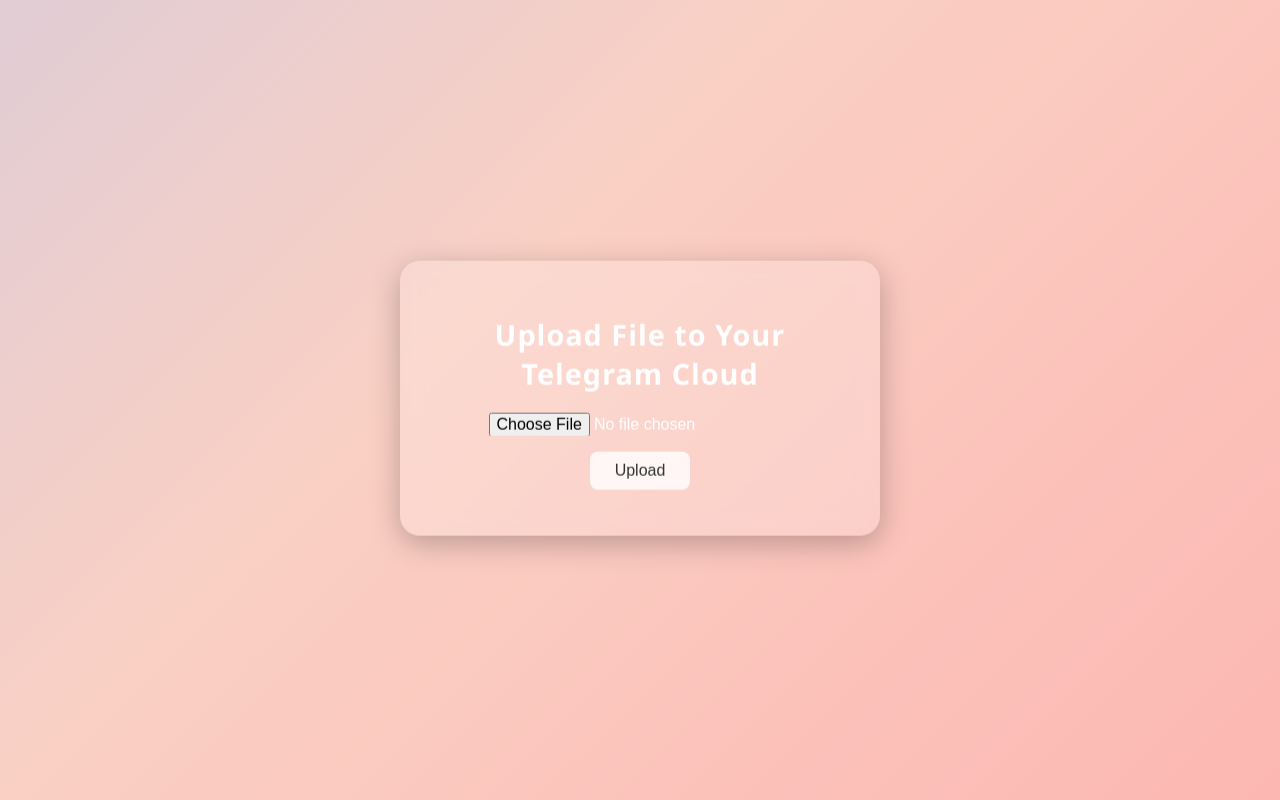
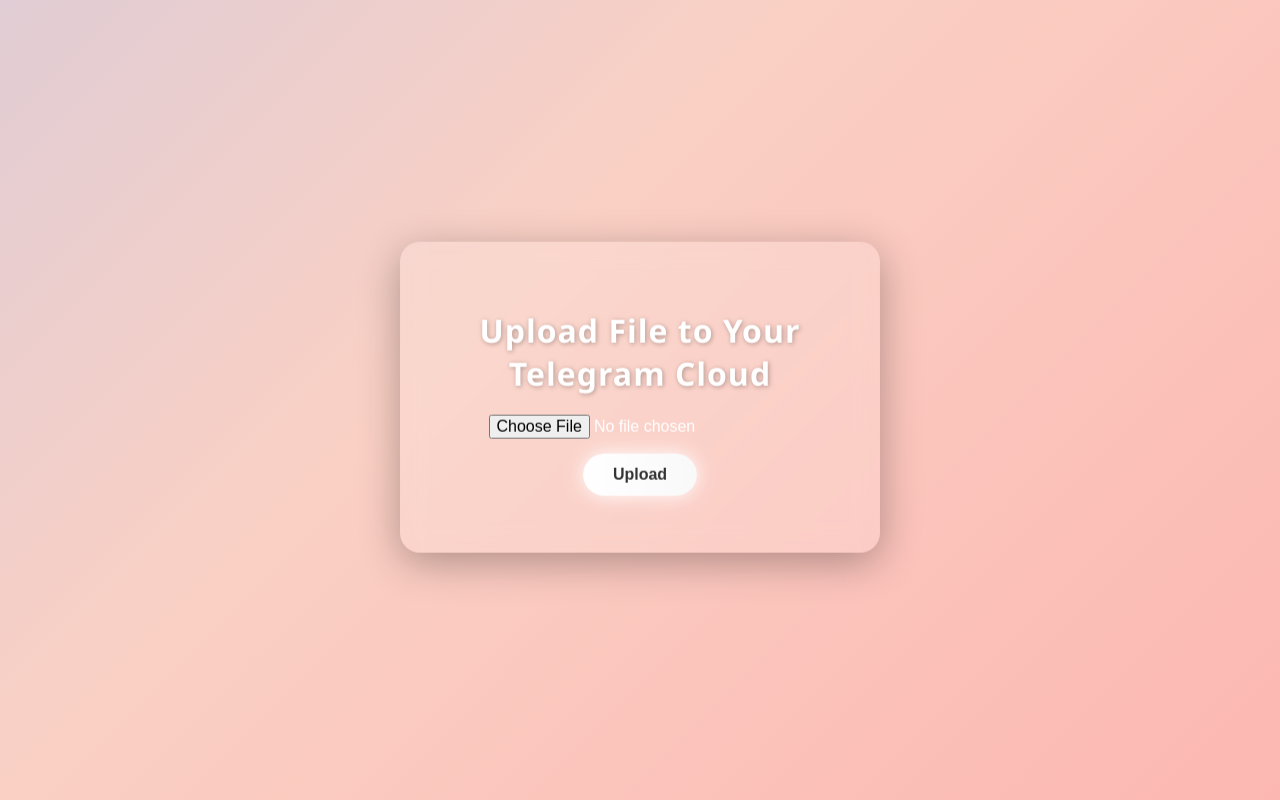
Before and after one commit to subhamtg/Subham_cloud-server, a website: page public/index.html in a window 1280 px wide. Drawn offline with Linux system fonts and the light colour scheme.

Commit message:
Update style.css

```diff
--- a/public/style.css
+++ b/public/style.css
@@ -1,4 +1,4 @@
-/* Background Gradient Animation */
+/* ✨ Intro Animation for Body */
 body {
   margin: 0;
   padding: 0;
@@ -6,79 +6,103 @@
   height: 100vh;
   background: linear-gradient(-45deg, #ff9a9e, #fad0c4, #a1c4fd, #c2e9fb);
   background-size: 400% 400%;
-  animation: gradientBG 15s ease infinite;
+  animation: gradientBG 15s ease infinite, fadeInPage 2s ease-in-out;
   display: flex;
   justify-content: center;
   align-items: center;
+  overflow: hidden;
 }
 
-/* Background Transition Animation */
+/* 🌈 Gradient Background Animation */
 @keyframes gradientBG {
   0% { background-position: 0% 50%; }
   50% { background-position: 100% 50%; }
   100% { background-position: 0% 50%; }
 }
 
-/* Upload Container */
+/* 🌟 Fade In Intro Page */
+@keyframes fadeInPage {
+  0% { opacity: 0; transform: scale(1.2); }
+  100% { opacity: 1; transform: scale(1); }
+}
+
+/* 📦 Upload Container */
 .upload-container {
-  background: rgba(255, 255, 255, 0.2);
-  padding: 30px 40px;
+  background: rgba(255, 255, 255, 0.15);
+  padding: 40px;
   border-radius: 20px;
-  backdrop-filter: blur(10px);
-  box-shadow: 0 8px 30px rgba(0, 0, 0, 0.25);
-  animation: fadeIn 1s ease, floatUp 6s ease-in-out infinite;
+  backdrop-filter: blur(12px);
+  box-shadow: 0 10px 40px rgba(0, 0, 0, 0.3);
+  animation: floatUp 6s ease-in-out infinite, fadeInBox 1s ease;
   text-align: center;
   color: #fff;
   max-width: 400px;
   width: 90%;
 }
 
-/* Title */
+/* 📄 Title */
 .upload-container h2 {
   margin-bottom: 20px;
-  font-size: 1.8em;
+  font-size: 2em;
   letter-spacing: 1px;
+  text-shadow: 1px 1px 5px rgba(0, 0, 0, 0.3);
 }
 
-/* File input */
+/* 📁 File input */
 .upload-container input[type="file"] {
   display: block;
   margin: 0 auto 15px;
   font-size: 1em;
 }
 
-/* Button Style */
+/* ⚡ Button with animation */
 .upload-container button {
-  background-color: #ffffffcc;
+  background: linear-gradient(to right, #ffffff, #f9f9f9);
   color: #333;
   border: none;
-  padding: 10px 25px;
-  border-radius: 8px;
+  padding: 12px 30px;
+  border-radius: 30px;
   font-size: 1em;
+  font-weight: bold;
   cursor: pointer;
-  transition: background-color 0.3s ease;
+  transition: all 0.3s ease-in-out;
+  box-shadow: 0 4px 10px rgba(255, 255, 255, 0.4);
+  animation: pulseButton 2s infinite;
 }
 
 .upload-container button:hover {
-  background-color: #fff;
+  background: #ffffffdd;
   color: #000;
+  transform: scale(1.05);
 }
 
-/* Message Styling */
+/* ✅ Message Area Styling */
 #message {
   margin-top: 15px;
-  font-size: 1em;
+  font-size: 1.1em;
   color: #fff;
-  text-shadow: 0 0 3px rgba(0,0,0,0.4);
+  text-shadow: 0 0 5px rgba(0,0,0,0.5);
+  animation: slideIn 0.5s ease-in-out;
+  transition: all 0.3s ease;
 }
 
-/* Fade In + Floating Animation */
-@keyframes fadeIn {
-  from { opacity: 0; transform: scale(0.9); }
-  to { opacity: 1; transform: scale(1); }
-}
-
+/* 🌀 Keyframe Animations */
 @keyframes floatUp {
   0%, 100% { transform: translateY(0px); }
   50% { transform: translateY(-10px); }
 }
+
+@keyframes fadeInBox {
+  from { opacity: 0; transform: scale(0.95); }
+  to { opacity: 1; transform: scale(1); }
+}
+
+@keyframes pulseButton {
+  0%, 100% { box-shadow: 0 0 10px rgba(255, 255, 255, 0.6); }
+  50% { box-shadow: 0 0 20px rgba(255, 255, 255, 1); }
+}
+
+@keyframes slideIn {
+  0% { opacity: 0; transform: translateY(20px); }
+  100% { opacity: 1; transform: translateY(0); }
+}
```
